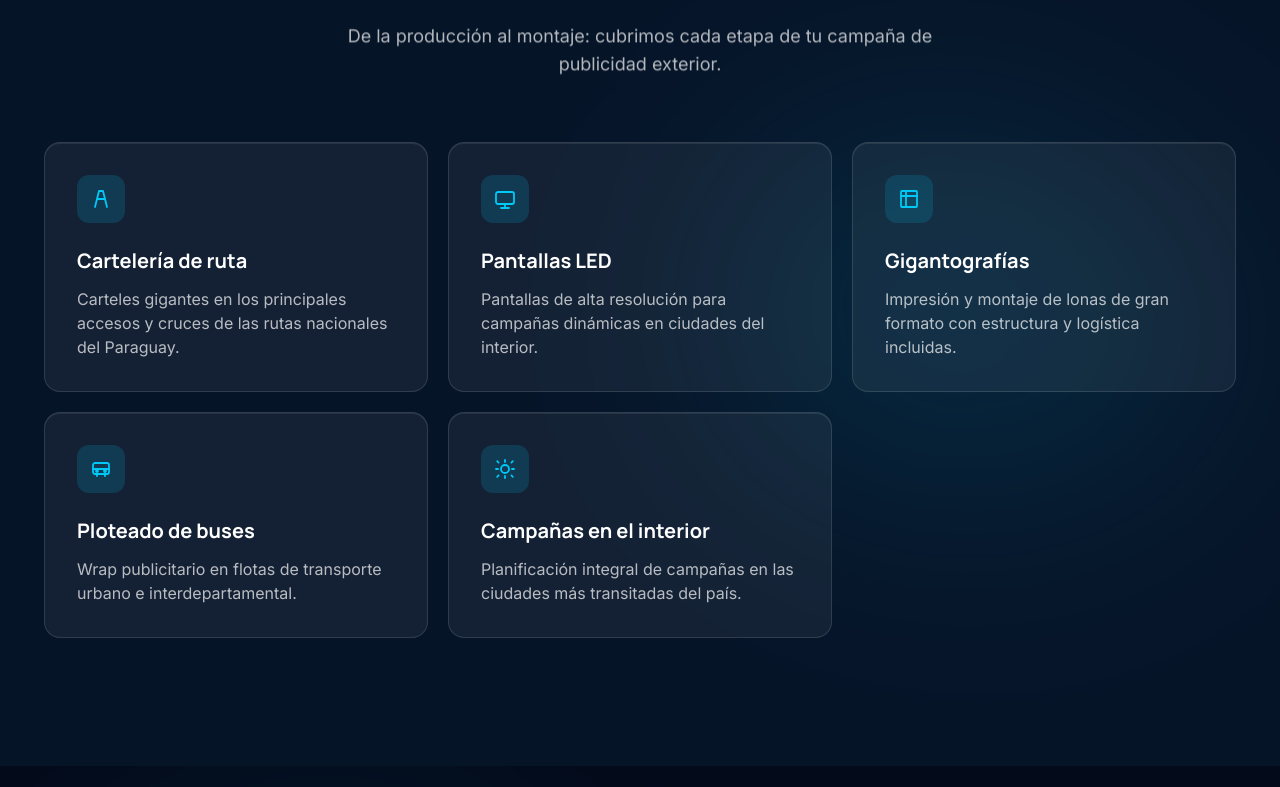
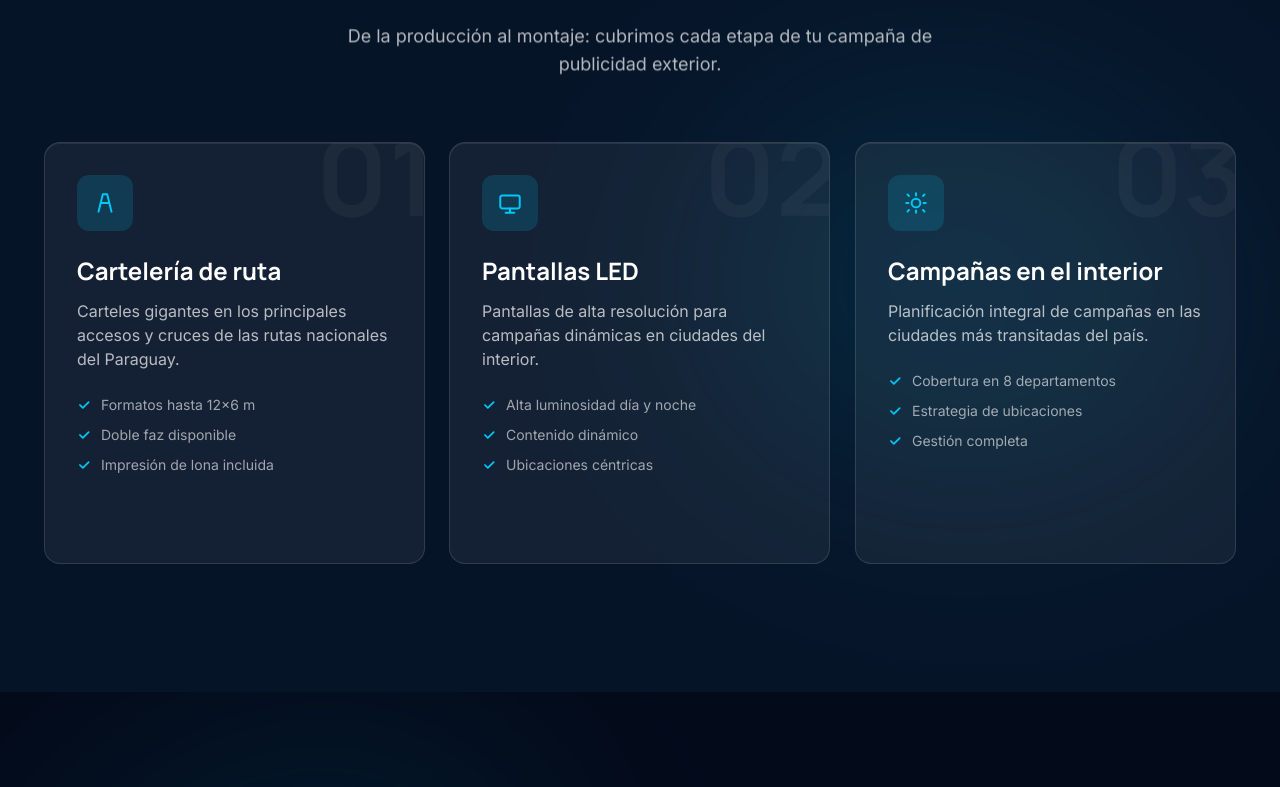
Before and after one commit to bartsilvera12-gif/Tio-CR, a Next.js app: page / in a window 1280 px wide. Shown: the part 1813-2600 px from the top of the page. Built offline with nearby package versions, Linux system fonts and the light colour scheme.

Commit message:
feat(servicios): 3 services only, rich animated card system (ghost number, details, hover CTA)

```diff
--- a/components/Footer.tsx
+++ b/components/Footer.tsx
@@ -19,8 +19,6 @@ export default function Footer() {
             <ul className="mt-4 space-y-2 text-sm text-white/70">
               <li>Cartelería de ruta</li>
               <li>Pantallas LED</li>
-              <li>Gigantografías</li>
-              <li>Ploteado de buses</li>
               <li>Campañas en el interior</li>
             </ul>
           </div>
--- a/components/Servicios.tsx
+++ b/components/Servicios.tsx
@@ -8,20 +8,6 @@ const iconos: Record<string, React.ReactNode> = {
     <>
       <rect x="3" y="5" width="18" height="12" rx="2" />
       <path d="M8 21h8M12 17v4" />
-    </>
-  ),
-  lona: (
-    <>
-      <rect x="4" y="4" width="16" height="16" rx="1" />
-      <path d="M4 9h16M9 4v16" />
-    </>
-  ),
-  bus: (
-    <>
-      <rect x="4" y="6" width="16" height="11" rx="2" />
-      <path d="M4 12h16M8 17v2M16 17v2" />
-      <circle cx="8" cy="14" r="1" />
-      <circle cx="16" cy="14" r="1" />
     </>
   ),
   campana: (
@@ -53,14 +39,23 @@ export default function Servicios() {
           </p>
         </Reveal>
 
-        <div className="mt-16 grid gap-5 md:grid-cols-2 lg:grid-cols-3">
+        <div className="mt-16 grid gap-6 md:grid-cols-3">
           {servicios.map((s, i) => (
-            <Reveal key={s.titulo} delay={i * 90} as="article">
-              <div className="glass group relative h-full rounded-2xl p-8 transition-all duration-300 hover:-translate-y-1 hover:!border-brand-cyan/50 hover:!bg-white/[0.09] hover:shadow-[0_20px_50px_-15px_rgba(0,201,247,0.4)]">
-                <div className="mb-6 inline-flex h-12 w-12 items-center justify-center rounded-xl bg-brand-cyan/15 text-brand-cyan transition-all duration-300 group-hover:scale-110 group-hover:bg-brand-cyan group-hover:text-brand-navy">
+            <Reveal key={s.titulo} delay={i * 120} as="article" className="h-full">
+              <div className="glass group relative flex h-full flex-col overflow-hidden rounded-2xl p-8 transition-all duration-500 hover:-translate-y-2 hover:!border-brand-cyan/50 hover:!bg-white/[0.09] hover:shadow-[0_28px_60px_-18px_rgba(0,201,247,0.45)]">
+                {/* Número fantasma de fondo */}
+                <span className="pointer-events-none absolute -right-3 -top-6 font-display text-[110px] font-bold leading-none text-white/[0.04] transition-all duration-500 group-hover:text-brand-cyan/10 group-hover:-translate-y-1">
+                  {String(i + 1).padStart(2, '0')}
+                </span>
+
+                {/* Glow interno que aparece en hover */}
+                <div className="pointer-events-none absolute inset-0 opacity-0 transition-opacity duration-500 group-hover:opacity-100 bg-[radial-gradient(ellipse_at_top,rgba(0,201,247,0.12),transparent_60%)]" />
+
+                {/* Ícono */}
+                <div className="relative mb-6 inline-flex h-14 w-14 items-center justify-center rounded-xl bg-brand-cyan/15 text-brand-cyan transition-all duration-500 group-hover:rotate-[-6deg] group-hover:scale-110 group-hover:bg-brand-cyan group-hover:text-brand-navy">
                   <svg
-                    width="24"
-                    height="24"
+                    width="26"
+                    height="26"
                     viewBox="0 0 24 24"
                     fill="none"
                     stroke="currentColor"
@@ -71,10 +66,58 @@ export default function Servicios() {
                     {iconos[s.icono]}
                   </svg>
                 </div>
-                <h3 className="font-display text-xl font-bold text-white">
+
+                <h3 className="relative font-display text-2xl font-bold text-white">
                   {s.titulo}
                 </h3>
-                <p className="mt-3 text-white/70">{s.descripcion}</p>
+                <p className="relative mt-3 text-white/70">{s.descripcion}</p>
+
+                {/* Detalles */}
+                <ul className="relative mt-6 space-y-2.5">
+                  {s.detalles.map((d) => (
+                    <li key={d} className="flex items-center gap-2.5 text-sm text-white/60 transition-colors duration-300 group-hover:text-white/80">
+                      <svg
+                        className="shrink-0 text-brand-cyan"
+                        width="14"
+                        height="14"
+                        viewBox="0 0 24 24"
+                        fill="none"
+                        stroke="currentColor"
+                        strokeWidth="3"
+                        strokeLinecap="round"
+                        strokeLinejoin="round"
+                      >
+                        <path d="M5 12l5 5L20 7" />
+                      </svg>
+                      {d}
+                    </li>
+                  ))}
+                </ul>
+
+                {/* CTA que aparece en hover */}
+                <div className="relative mt-auto pt-8">
+                  <a
+                    href="#contacto"
+                    className="inline-flex translate-y-2 items-center gap-2 text-sm font-semibold uppercase tracking-widest text-brand-cyan opacity-0 transition-all duration-500 group-hover:translate-y-0 group-hover:opacity-100"
+                  >
+                    Consultar este servicio
+                    <svg
+                      width="15"
+                      height="15"
+                      viewBox="0 0 24 24"
+                      fill="none"
+                      stroke="currentColor"
+                      strokeWidth="2.5"
+                      strokeLinecap="round"
+                      strokeLinejoin="round"
+                    >
+                      <path d="M5 12h14M13 6l6 6-6 6" />
+                    </svg>
+                  </a>
+                </div>
+
+                {/* Línea de acento inferior que crece en hover */}
+                <span className="absolute inset-x-0 bottom-0 h-[3px] origin-left scale-x-0 bg-gradient-to-r from-brand-cyan to-transparent transition-transform duration-500 group-hover:scale-x-100" />
               </div>
             </Reveal>
           ))}
--- a/lib/data.ts
+++ b/lib/data.ts
@@ -4,30 +4,21 @@ export const servicios = [
     descripcion:
       'Carteles gigantes en los principales accesos y cruces de las rutas nacionales del Paraguay.',
     icono: 'ruta',
+    detalles: ['Formatos hasta 12×6 m', 'Doble faz disponible', 'Impresión de lona incluida'],
   },
   {
     titulo: 'Pantallas LED',
     descripcion:
       'Pantallas de alta resolución para campañas dinámicas en ciudades del interior.',
     icono: 'led',
-  },
-  {
-    titulo: 'Gigantografías',
-    descripcion:
-      'Impresión y montaje de lonas de gran formato con estructura y logística incluidas.',
-    icono: 'lona',
-  },
-  {
-    titulo: 'Ploteado de buses',
-    descripcion:
-      'Wrap publicitario en flotas de transporte urbano e interdepartamental.',
-    icono: 'bus',
+    detalles: ['Alta luminosidad día y noche', 'Contenido dinámico', 'Ubicaciones céntricas'],
   },
   {
     titulo: 'Campañas en el interior',
     descripcion:
       'Planificación integral de campañas en las ciudades más transitadas del país.',
     icono: 'campana',
+    detalles: ['Cobertura en 8 departamentos', 'Estrategia de ubicaciones', 'Gestión completa'],
   },
 ] as const
 
```
